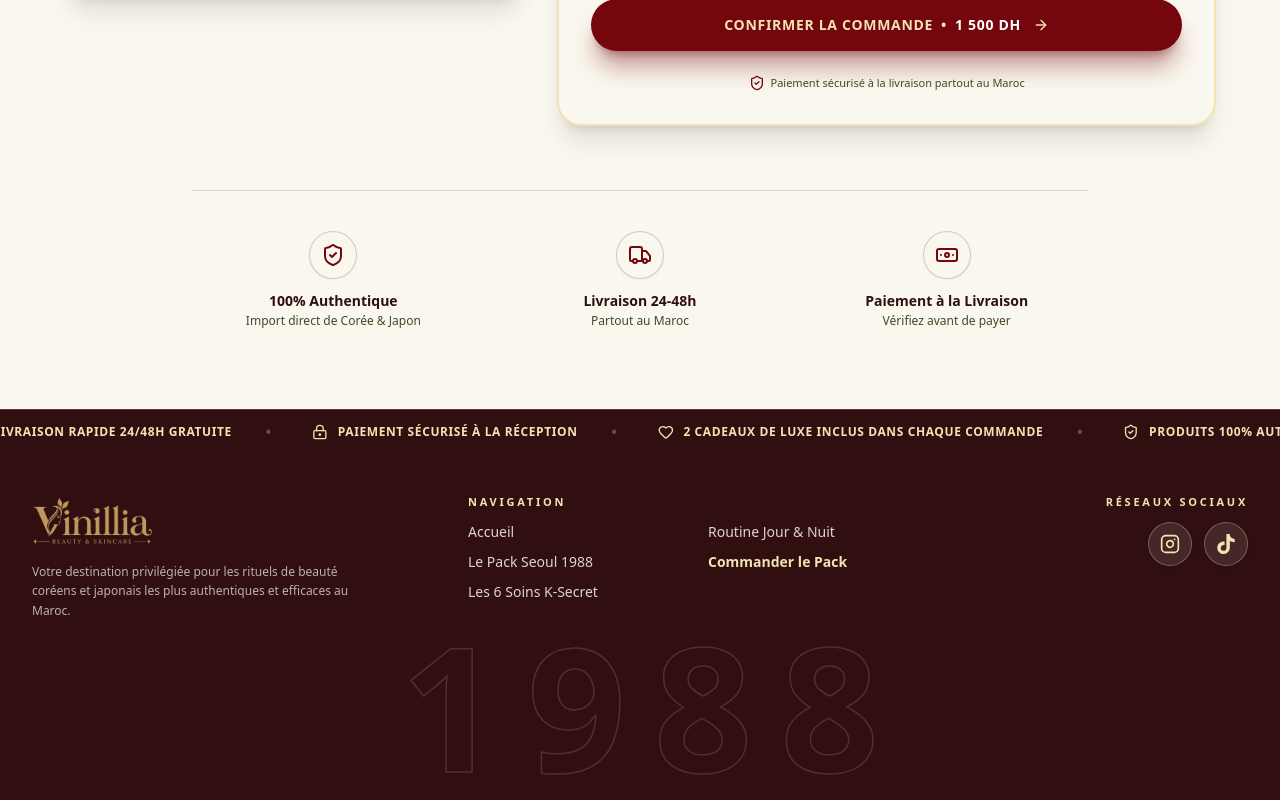
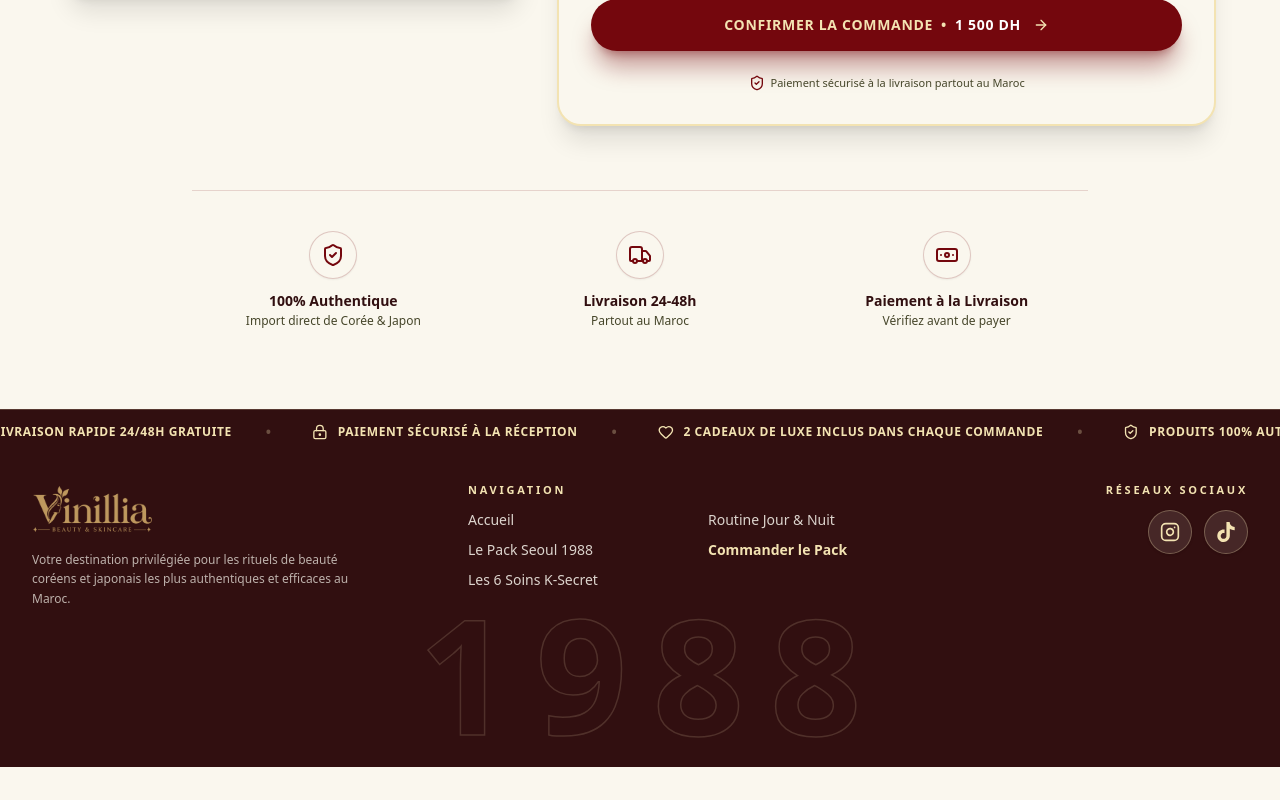
Before and after one commit to belmlikikram7-dev/les-packs, a Next.js app in the folder landing-page-2/: page / in a window 1280 px wide. Shown: the part 5177-5977 px from the top of the page. After the commit the page ends 5944 px from the top, so only its background shows below. Built offline with nearby package versions, Linux system fonts and the light colour scheme.

Commit message:
Lift 1988 watermark slightly up and adjust height/padding so it displays fully without clipping

```diff
--- a/landing-page-2/components/Footer.tsx
+++ b/landing-page-2/components/Footer.tsx
@@ -45,7 +45,7 @@
       <TrustTicker />
 
       {/* Main Container */}
-      <div className="max-w-7xl mx-auto px-4 sm:px-6 lg:px-8 pt-8 sm:pt-10 pb-4 sm:pb-6">
+      <div className="max-w-7xl mx-auto px-4 sm:px-6 lg:px-8 pt-6 sm:pt-7 pb-3 sm:pb-4">
 
         {/* Top 3 Columns: Logo (Left) | NAVIGATION in 2 columns (Center) | Instagram & TikTok (Right) */}
         <div className="grid grid-cols-1 md:grid-cols-12 gap-8 items-start">
@@ -180,11 +180,11 @@
           onTouchStart={() => setIsHovered(true)}
           onTouchMove={handleTouchMove}
           onTouchEnd={() => setIsHovered(false)}
-          className="relative w-full mt-2 sm:mt-4 pt-1 pb-1 flex items-center justify-center cursor-default select-none overflow-hidden"
+          className="relative w-full mt-0 sm:-mt-1 pt-1 pb-3 flex items-center justify-center cursor-default select-none overflow-hidden"
           aria-hidden="true"
         >
           {/* Layer 1: Base hollow outline with clean spacing */}
-          <div className="font-sans font-black text-[16vw] sm:text-[15vw] lg:text-[13.5vw] leading-[0.76] tracking-[0.16em] text-transparent text-center select-none pl-[0.16em]">
+          <div className="font-sans font-black text-[15vw] sm:text-[14vw] lg:text-[12.5vw] leading-[0.82] tracking-[0.16em] text-transparent text-center select-none pl-[0.16em]">
             <span
               className="inline-block"
               style={{
@@ -197,7 +197,7 @@
 
           {/* Layer 2: Glowing outline edges illuminated strictly on the stroke lines under cursor */}
           <div
-            className="absolute inset-0 flex items-center justify-center font-sans font-black text-[16vw] sm:text-[15vw] lg:text-[13.5vw] leading-[0.76] tracking-[0.16em] text-transparent text-center select-none pointer-events-none transition-opacity duration-200 pl-[0.16em]"
+            className="absolute inset-0 flex items-center justify-center font-sans font-black text-[15vw] sm:text-[14vw] lg:text-[12.5vw] leading-[0.82] tracking-[0.16em] text-transparent text-center select-none pointer-events-none transition-opacity duration-200 pl-[0.16em]"
             style={{
               opacity: isHovered ? 1 : 0,
               WebkitTextStroke: "2.5px #F3E3B2",
```
